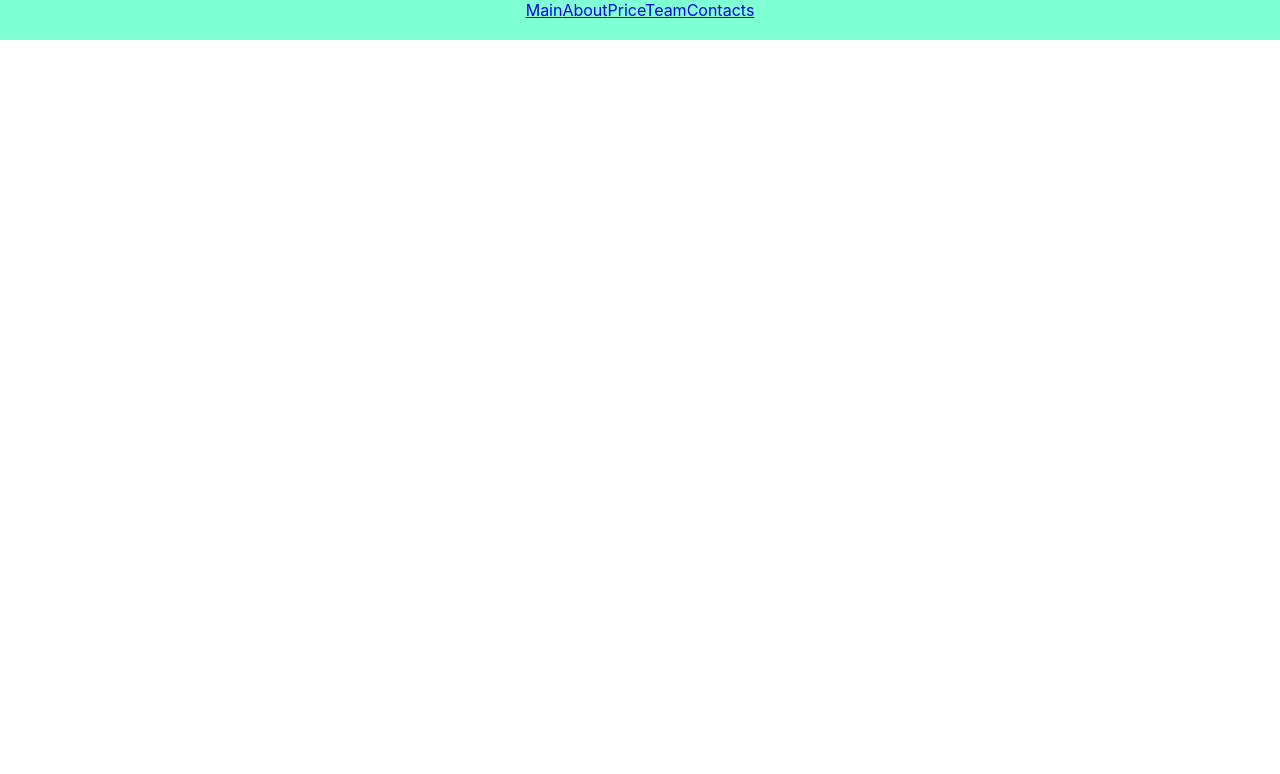
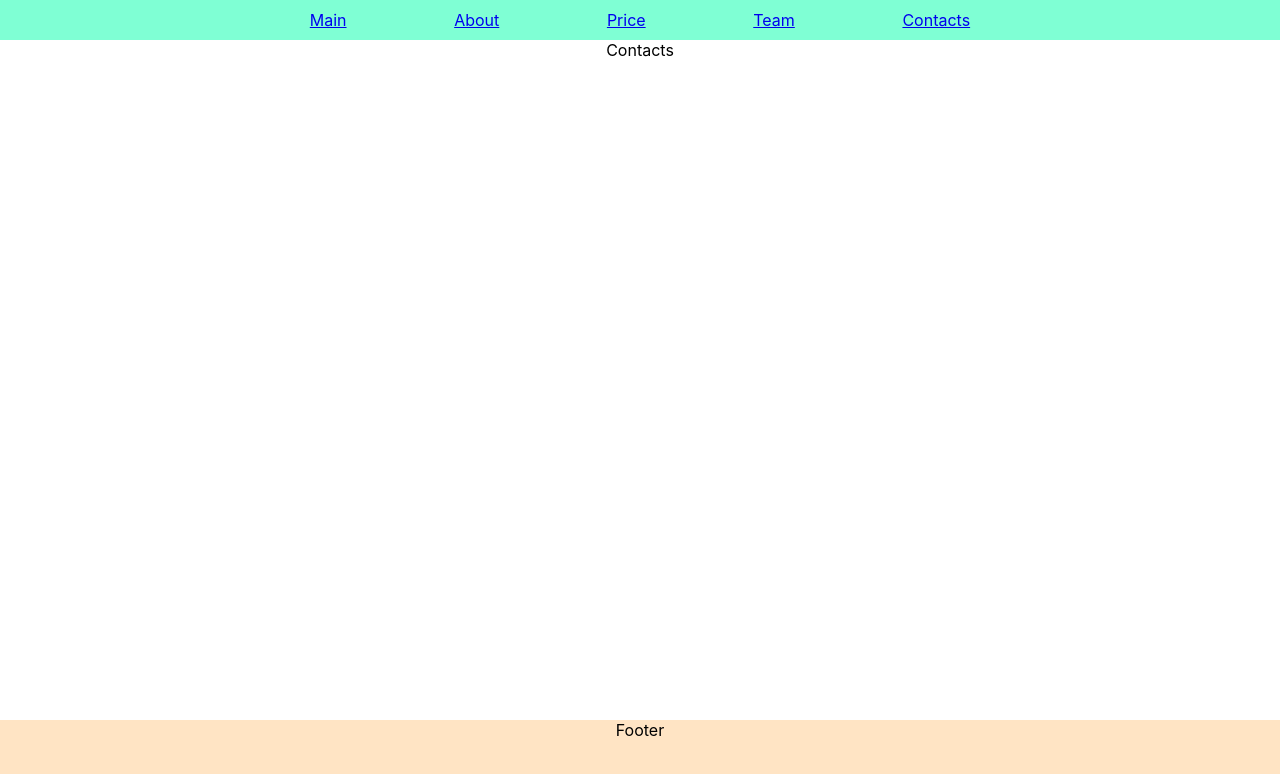
Before and after one commit to ChitKit/365events, a React (Create React App) app in the folder client/: page /contacts in a window 1280 px wide. Shown: the top 774 px of the page. Built offline with nearby package versions, Linux system fonts and the light colour scheme.

Commit message:
begin create app, added footer, edit navbar in header, create component WeCallBack for future

```diff
--- a/client/src/App.css
+++ b/client/src/App.css
@@ -2,39 +2,3 @@
   text-align: center;
   height: 100vh;
 }
-
-.App-logo {
-  height: 40vmin;
-  pointer-events: none;
-}
-
-@media (prefers-reduced-motion: no-preference) {
-  .App-logo {
-    animation: App-logo-float infinite 3s ease-in-out;
-  }
-}
-
-.App-header {
-  min-height: 100vh;
-  display: flex;
-  flex-direction: column;
-  align-items: center;
-  justify-content: center;
-  font-size: calc(10px + 2vmin);
-}
-
-.App-link {
-  color: rgb(112, 76, 182);
-}
-
-@keyframes App-logo-float {
-  0% {
-    transform: translateY(0);
-  }
-  50% {
-    transform: translateY(10px);
-  }
-  100% {
-    transform: translateY(0px);
-  }
-}
--- a/client/src/App.js
+++ b/client/src/App.js
@@ -6,6 +6,8 @@ import Price from './components/Price/Price'
 import Team from './components/Team/Team'
 import About from './components/About/About'
 import Header from './components/Header/Header';
+import Contacts from './components/Contacts/Contacts';
+import Footer from './components/Footer/Footer';
 
 function App() {
   return (
@@ -16,7 +18,9 @@ function App() {
         <Route path="/team" element={<Team />} />
         <Route path="/price" element={<Price />} />
         <Route path="/about" element={<About />} />
+        <Route path="/contacts" element={<Contacts />} />
       </Routes>
+      <Footer />
     </div>
   );
 }
--- /dev/null
+++ b/client/src/components/Footer/Footer.css
@@ -0,0 +1,7 @@
+.Footer {
+    position: fixed;
+    width: 100vw;
+    height: 10%;
+    bottom: 0;
+    background-color: bisque;
+}
--- /dev/null
+++ b/client/src/components/Footer/Footer.jsx
@@ -0,0 +1,10 @@
+import React from 'react'
+import './Footer.css'
+
+export default function Footer() {
+  return (
+    <div className="Footer">
+        Footer
+    </div>
+  )
+}
--- a/client/src/components/Header/Header.css
+++ b/client/src/components/Header/Header.css
@@ -2,4 +2,7 @@
     width: 100%;
     height: 5%;
     background-color: aquamarine;
+    display: flex;
+    align-items: center;
+    justify-content: space-around;
 }
--- a/client/src/components/Header/Header.jsx
+++ b/client/src/components/Header/Header.jsx
@@ -5,7 +5,13 @@ import './Header.css'
 export default function Header() {
   return (
     <div className="Header">
+      <div className="Logo">
+
+      </div>
         <NavBar />
+      <div className="Content">
+
+      </div>
     </div>
   )
 }
--- a/client/src/components/NavBar/NavBar.css
+++ b/client/src/components/NavBar/NavBar.css
@@ -0,0 +1,5 @@
+.NavBar {
+    width: 60%;
+    display: flex;
+    justify-content: space-around;
+}
--- a/client/src/components/NavBar/NavBar.jsx
+++ b/client/src/components/NavBar/NavBar.jsx
@@ -1,9 +1,10 @@
 import React from 'react'
+import './NavBar.css'
 import { Link } from 'react-router-dom'
 
 export default function NavBar() {
   return (
-    <div>
+    <div className="NavBar">
       <Link to={"/"}>Main</Link>
       <Link to={"/about"}>About</Link>
       <Link to={"/price"}>Price</Link>
```
Also changed, not shown: client/src/components/WeCallBack/WeCallBack.jsx (added, +8 -0 lines), client/src/components/WeCallBack/WeCallBack.css (added).
